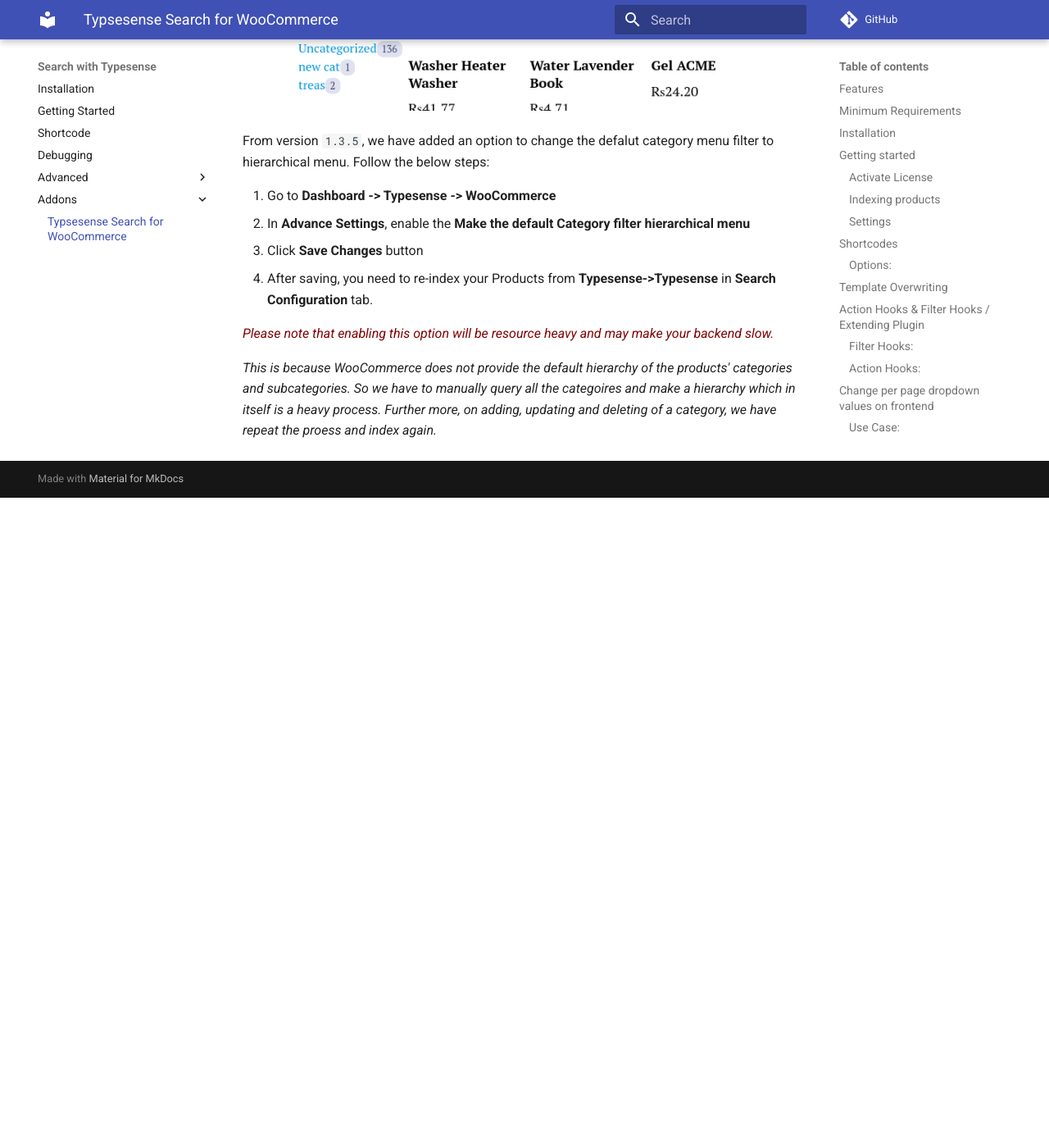
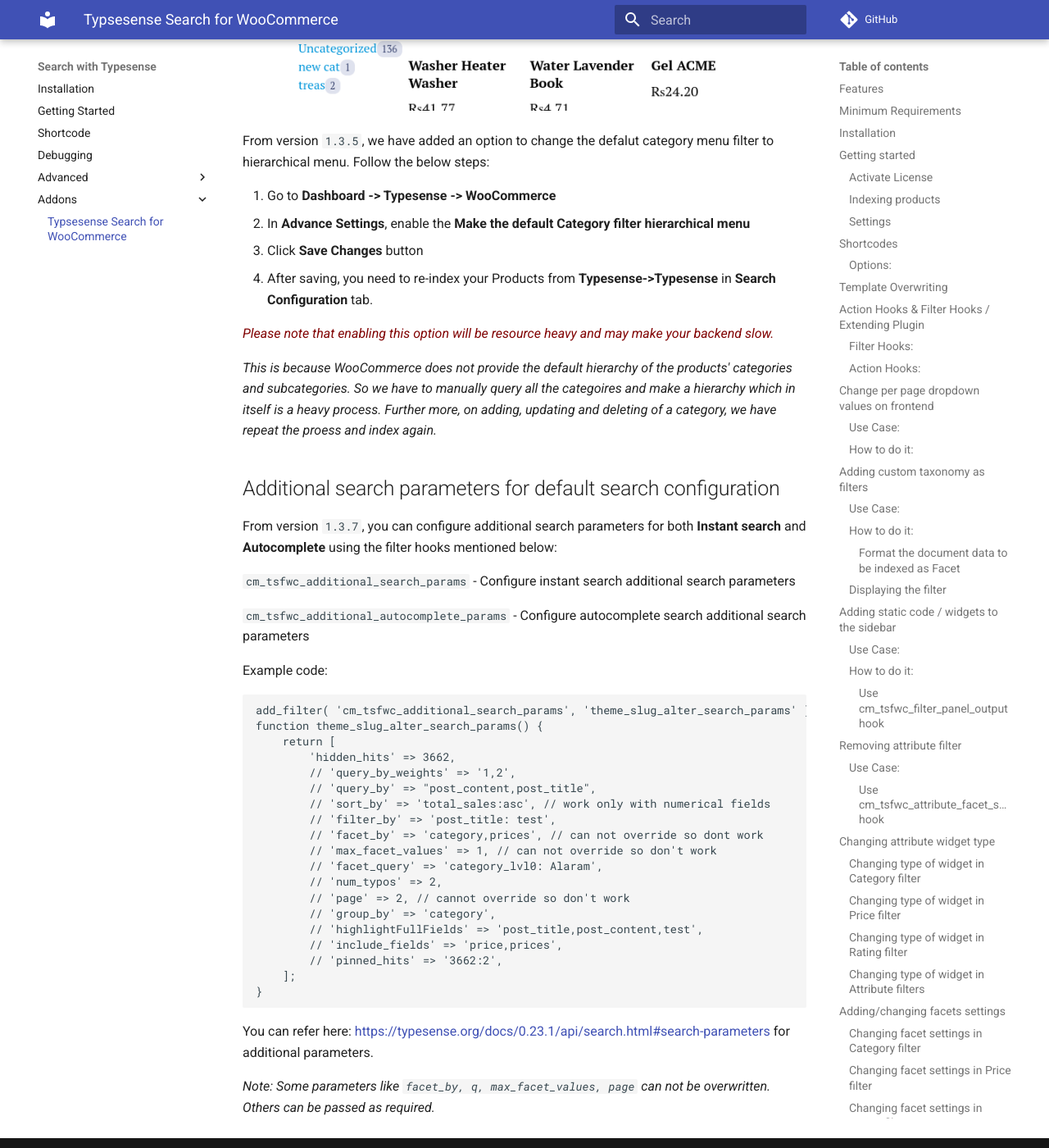
Before and after one commit to codemanas/cm-typesense-docs, an MkDocs documentation site: the page built from docs/tsfwc.md, in a window 1280 px wide and 1400 px high, scrolled down 17338 px. Shown: the whole window at 82% size. Built offline with MkDocs 1.6.1 and Material for MkDocs 9.7.7, drawn with Linux system fonts in a browser that asks for light colours; comment, search, counter and statistics services are not loaded; before the commit the page ends 17945 px from its top, so only the background shows below that.

Commit message:
Add doc for additional search param hooks

````diff
--- a/docs/tsfwc.md
+++ b/docs/tsfwc.md
@@ -525,3 +525,42 @@
 <span style="color: maroon;">*Please note that enabling this option will be resource heavy and may make your backend slow.*</span>
 
 *This is because WooCommerce does not provide the default hierarchy of the products' categories and subcategories. So we have to manually query all the categoires and make a hierarchy which in itself is a heavy process. Further more, on adding, updating and deleting of a category, we have repeat the proess and index again.*
+
+
+## Additional search parameters for default search configuration
+
+From version `1.3.7`, you can configure additional search parameters for both **Instant search** and **Autocomplete** using the filter hooks mentioned below:
+
+`cm_tsfwc_additional_search_params` -  Configure instant search additional search parameters
+
+
+`cm_tsfwc_additional_autocomplete_params` - Configure autocomplete search additional search parameters
+
+Example code:
+
+
+```
+add_filter( 'cm_tsfwc_additional_search_params', 'theme_slug_alter_search_params' );
+function theme_slug_alter_search_params() {
+	return [
+		'hidden_hits' => 3662,
+		// 'query_by_weights' => '1,2',
+		// 'query_by' => "post_content,post_title",
+		// 'sort_by' => 'total_sales:asc', // work only with numerical fields
+		// 'filter_by' => 'post_title: test',
+		// 'facet_by' => 'category,prices', // can not override so dont work
+		// 'max_facet_values' => 1, // can not override so don't work
+		// 'facet_query' => 'category_lvl0: Alaram',
+		// 'num_typos' => 2,
+		// 'page' => 2, // cannot override so don't work
+		// 'group_by' => 'category',
+		// 'highlightFullFields' => 'post_title,post_content,test',
+		// 'include_fields' => 'price,prices',
+		// 'pinned_hits' => '3662:2',
+	];
+}
+```
+
+You can refer here: [https://typesense.org/docs/0.23.1/api/search.html#search-parameters](https://typesense.org/docs/0.23.1/api/search.html#search-parameters) for additional parameters.
+
+*Note: Some parameters like `facet_by, q, max_facet_values, page` can not be overwritten. Others can be passed as required.*
````
